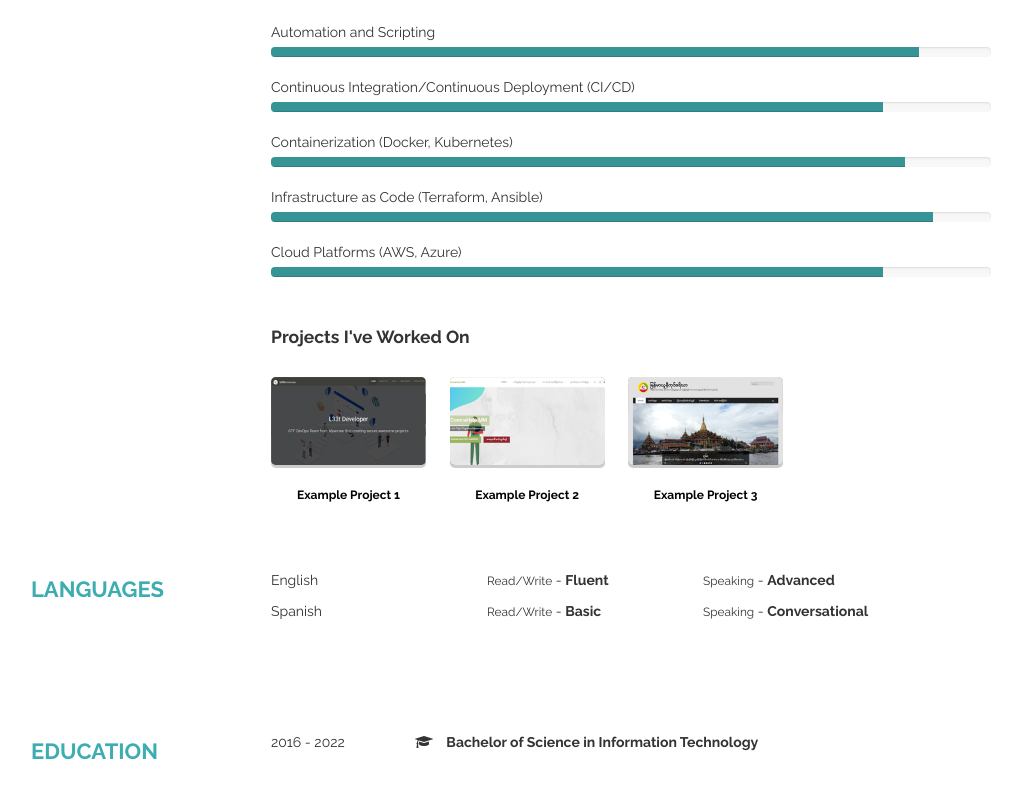
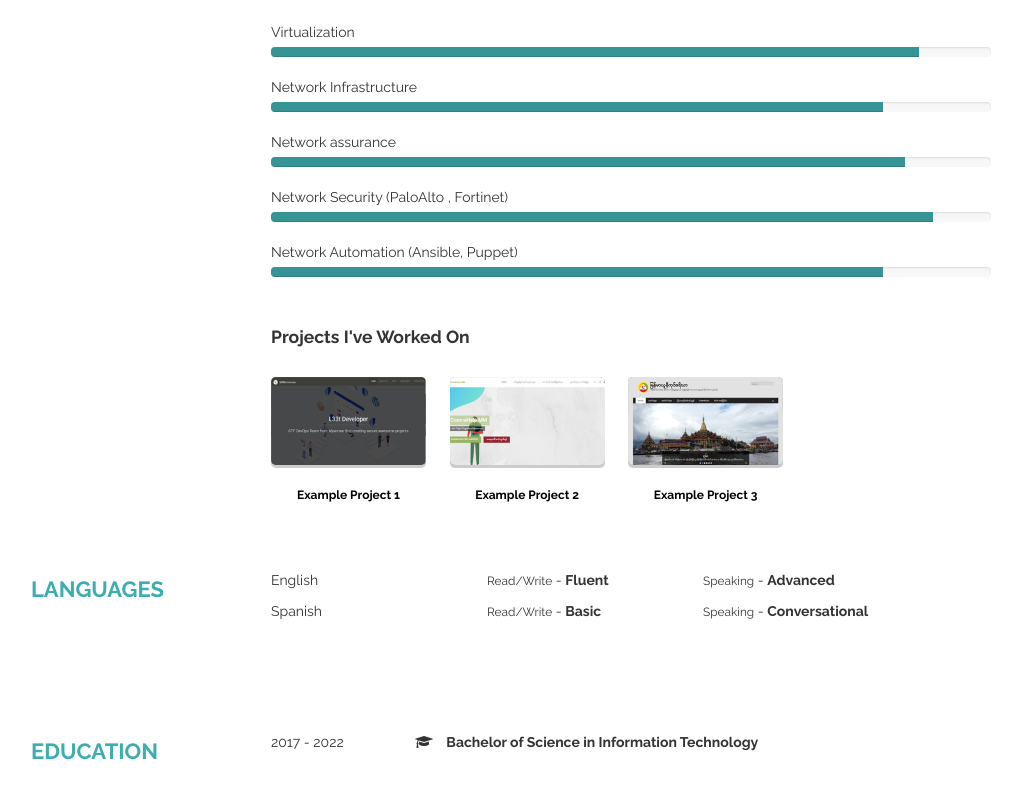
Before and after one commit to MyoNyiNyiKyaw/Assignment1, a plain HTML site: page 404.html in a window 1280 px wide. Shown: the part 800-1600 px from the top of the page, without its empty margins (119-1141 px from the left). Drawn offline with Linux system fonts and the light colour scheme; files whose address does not match are found by name.

Commit message:
Update Resume File v5

```diff
--- a/404.html
+++ b/404.html
@@ -116,31 +116,31 @@
                         </p>
                         <ul class="skill-metrics">
                             <li>
-                                <label>Automation and Scripting</label>
+                                <label>Virtualization</label>
                                 <div class="progress progress-info">
                                     <div class="bar" style="width: 90%;"></div>
                                 </div>
                             </li>
                             <li>
-                                <label>Continuous Integration/Continuous Deployment (CI/CD)</label>
+                                <label>Network Infrastructure</label>
                                 <div class="progress progress-info">
                                     <div class="bar" style="width: 85%;"></div>
                                 </div>
                             </li>
                             <li>
-                                <label>Containerization (Docker, Kubernetes)</label>
+                                <label>Network assurance</label>
                                 <div class="progress progress-info">
                                     <div class="bar" style="width: 88%;"></div>
                                 </div>
                             </li>
                             <li>
-                                <label>Infrastructure as Code (Terraform, Ansible)</label>
+                                <label>Network Security (PaloAlto , Fortinet)</label>
                                 <div class="progress progress-info">
                                     <div class="bar" style="width: 92%;"></div>
                                 </div>
                             </li>
                             <li>
-                                <label>Cloud Platforms (AWS, Azure)</label>
+                                <label> Network Automation (Ansible, Puppet)</label>
                                 <div class="progress progress-info">
                                     <div class="bar" style="width: 85%;"></div>
                                 </div>
@@ -210,7 +210,7 @@
                     <div class="rightcontent-wrapper">
                         <ul class="two-columns-list education">
                             <li>
-                                <div class="years">2016 - 2022</div>
+                                <div class="years">2017 - 2022</div>
                                 <div class="company-name"><strong><i class="fa fa-graduation-cap"></i> Bachelor of
                                         Science in Information Technology</strong></div>
                                 <div class="clearfix"></div>
```
Also changed, not shown: index.html (+6 -6 lines).
